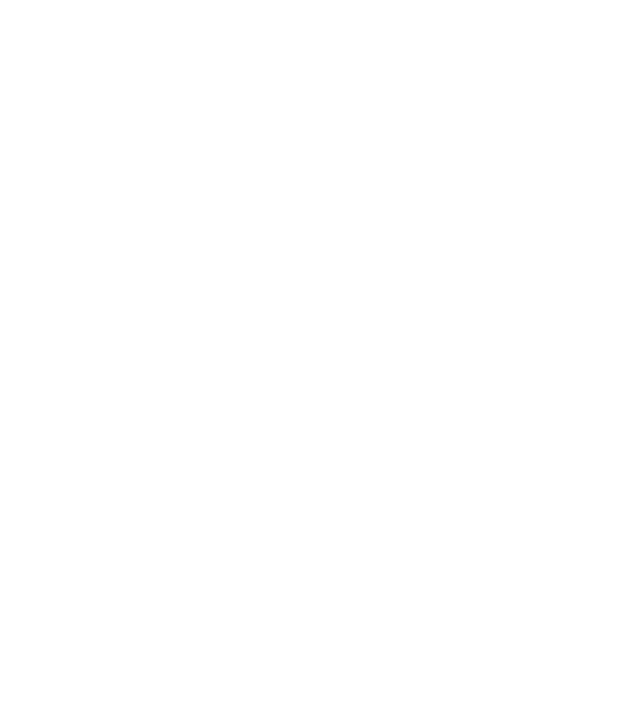
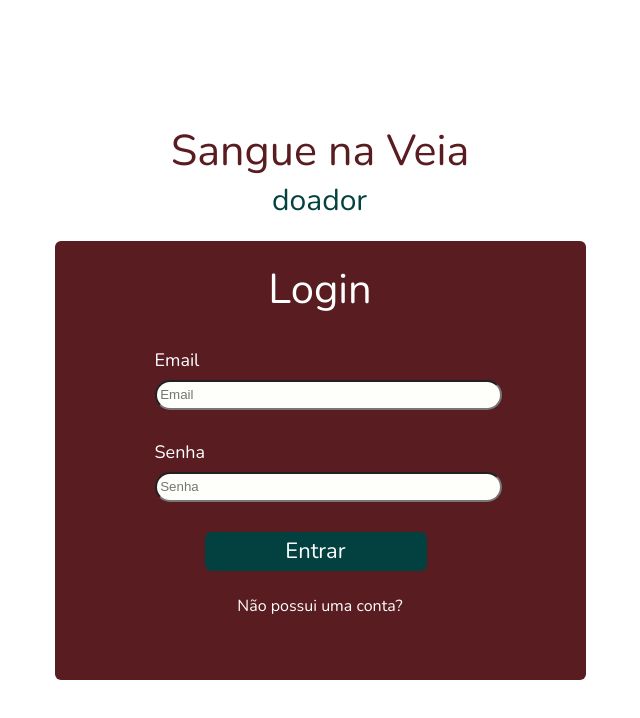
Before and after one commit to carlasuzart/Doe-Vida, a React (Create React App) app: page /LoginUser in a window 1280 px wide. Shown: the top 718 px of the page, without its empty margins (320-960 px from the left). Built offline with nearby package versions, Linux system fonts and the light colour scheme.

Commit message:
feat:created user login page

```diff
--- a/public/index.html
+++ b/public/index.html
@@ -11,6 +11,12 @@
   <body>
     <noscript>You need to enable JavaScript to run this app.</noscript>
     <div id="root"></div>
+    <link rel="preconnect" href="https://fonts.googleapis.com" />
+    <link rel="preconnect" href="https://fonts.gstatic.com" crossorigin />
+    <link
+      href="https://fonts.googleapis.com/css2?family=Nunito&display=swap"
+      rel="stylesheet"
+    />
     <!--
       This HTML file is a template.
       If you open it directly in the browser, you will see an empty page.
--- /dev/null
+++ b/src/Pages/LoginUser/index.jsx
@@ -0,0 +1,36 @@
+import { Container, Content } from "./style";
+
+
+function LoginUser() {
+    return (
+        <Container>
+            <Content>
+                <h1>Sangue na Veia</h1>
+                <h2>doador</h2>
+
+                <form>
+                    <p>Login</p>
+                    <div>
+                        <label>Email</label>
+                        <input
+                            type="text"
+                            placeholder=" Email"
+                        />
+                    </div>
+                    <div>
+                        <label>Senha</label>
+                        <input
+                            type="password"
+                            placeholder=" Senha"
+                        />
+                    </div>
+                    <button type="submit">Entrar</button>
+                    <span>Não possui uma conta?</span>
+
+                </form>
+            </Content>
+        </Container>
+    )
+}
+
+export default LoginUser
--- /dev/null
+++ b/src/Pages/LoginUser/style.js
@@ -0,0 +1,159 @@
+import styled from "styled-components";
+
+export const Container = styled.div`
+  height: 100vh;
+  display: flex;
+  align-items: stretch;
+`;
+export const Content = styled.div`
+  display: flex;
+  flex-direction: column;
+  align-items: center;
+  justify-content: center;
+  width: 100%;
+
+  h1 {
+    width: 299px;
+    height: 59px;
+    left: 11px;
+    top: 79px;
+    font-family: "Nunito";
+    font-style: normal;
+    font-weight: 400;
+    font-size: 43.0976px;
+    line-height: 59px;
+    color: #591c21;
+    text-align: center;
+  }
+
+  h2 {
+    width: 96px;
+    height: 41px;
+    left: 112px;
+    top: 138px;
+    font-family: "Nunito";
+    font-style: normal;
+    font-weight: 400;
+    font-size: 30.0676px;
+    line-height: 41px;
+    color: #034140;
+  }
+
+  form {
+    width: 264px;
+    height: 439px;
+    left: 28px;
+    top: 204px;
+    background: #591c21;
+    border-radius: 6px;
+    display: flex;
+    flex-direction: column;
+    gap: 30px;
+  }
+
+  p {
+    left: 80px;
+    top: 22px;
+    text-align: center;
+    font-family: "Nunito";
+    font-style: normal;
+    font-weight: 400;
+    font-size: 41.6928px;
+    line-height: 57px;
+    color: #ffffff;
+  }
+
+  div {
+    display: flex;
+    flex-direction: column;
+    gap: 10px;
+    margin-left: 20px;
+  }
+
+  label {
+    width: 46px;
+    height: 22px;
+    font-family: "Nunito";
+    font-style: normal;
+    font-size: 18px;
+    color: #ffffff;
+  }
+
+  input {
+    width: 222px;
+    height: 23px;
+    left: 21px;
+    top: 160px;
+    background: #fefffb;
+    border-radius: 15px;
+  }
+
+  button {
+    width: 222px;
+    height: 39px;
+    left: 21px;
+    top: 324px;
+    margin-left: 20px;
+    background: #034140;
+    font-family: "Nunito";
+    font-style: normal;
+    font-weight: 400;
+    font-size: 21.9941px;
+    line-height: 30px;
+    color: #ffffff;
+    border-radius: 7px;
+  }
+
+  span {
+    font-family: "Nunito";
+    font-style: normal;
+    font-weight: 400;
+    font-size: 10px;
+    line-height: 10px;
+    color: #ffffff;
+    text-align: center;
+  }
+
+  @media (min-width: 480px) {
+    form {
+      width: 531px;
+      height: 439px;
+      left: 535px;
+      background: #591c21;
+      border-radius: 6px;
+      margin-top: 20px;
+    }
+
+    p {
+      margin-top: 20px;
+    }
+
+    div {
+      display: flex;
+      flex-direction: column;
+      gap: 10px;
+      margin-left: 100px;
+    }
+
+    input {
+      width: 347px;
+      height: 30px;
+      left: 92px;
+      top: 171px;
+      background: #fefffb;
+    }
+
+    button {
+      margin-left: 150px;
+    }
+
+    span {
+      font-family: "Nunito";
+      font-style: normal;
+      font-weight: 400;
+      font-size: 16px;
+      line-height: 10px;
+      color: #ffffff;
+    }
+  }
+`;
--- a/src/Routes/index.jsx
+++ b/src/Routes/index.jsx
@@ -1,5 +1,6 @@
 import { Route, Switch } from "react-router-dom";
 import Home from "../Pages/Home";
+import LoginUser from "../Pages/LoginUser";
 
 function Routes() {
   return (
@@ -7,6 +8,9 @@ function Routes() {
       <Route exact path="/">
         <Home />
       </Route>
+      <Route exact path="/LoginUser">
+        <LoginUser/>
+      </Route>
     </Switch>
   );
 }
```
